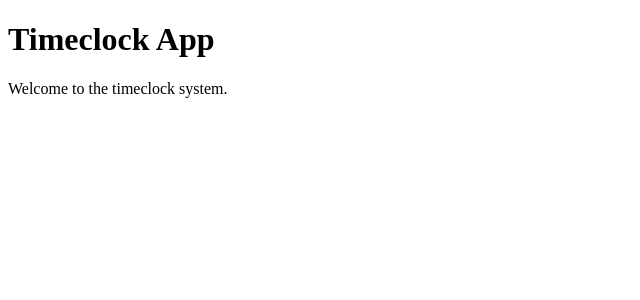
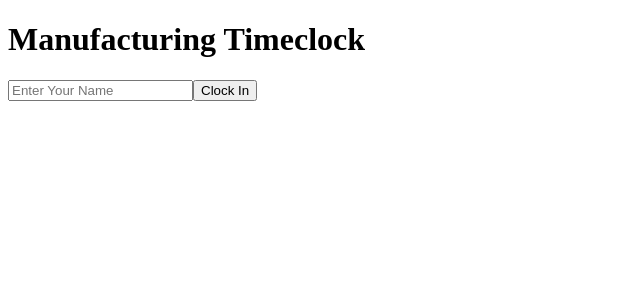
Before and after one commit to mgatzke11/timeclock-frontend, a React (Create React App) app: page / in a window 1280 px wide. Shown: the top 300 px of the page, without its empty margins (0-640 px from the left). Built offline with nearby package versions, Linux system fonts and the light colour scheme.

Commit message:
Update App.js

```diff
--- a/src/App.js
+++ b/src/App.js
@@ -1,12 +1,47 @@
-import React from "react";
+import { useState } from "react";
 
-function App() {
+export default function App() {
+  const [user, setUser] = useState("");
+  const [clockedIn, setClockedIn] = useState(false);
+  const [documents, setDocuments] = useState([]);
+
+  const handleClockIn = async () => {
+    const response = await fetch("https://your-backend-url.com/clock-in", {
+      method: "POST",
+      headers: { "Content-Type": "application/json" },
+      body: JSON.stringify({ user }),
+    });
+    if (response.ok) {
+      setClockedIn(true);
+    }
+  };
+
+  const fetchDocuments = async () => {
+    const response = await fetch(`https://your-backend-url.com/documents?user=${user}`);
+    const data = await response.json();
+    setDocuments(data.documents);
+  };
+
   return (
     <div>
-      <h1>Timeclock App</h1>
-      <p>Welcome to the timeclock system.</p>
+      <h1>Manufacturing Timeclock</h1>
+      <input
+        type="text"
+        placeholder="Enter Your Name"
+        value={user}
+        onChange={(e) => setUser(e.target.value)}
+      />
+      <button onClick={handleClockIn}>{clockedIn ? "Clocked In" : "Clock In"}</button>
+      {clockedIn && (
+        <>
+          <button onClick={fetchDocuments}>View Documents</button>
+          <ul>
+            {documents.map((doc, index) => (
+              <li key={index}>{doc}</li>
+            ))}
+          </ul>
+        </>
+      )}
     </div>
   );
 }
-
-export default App;
```
